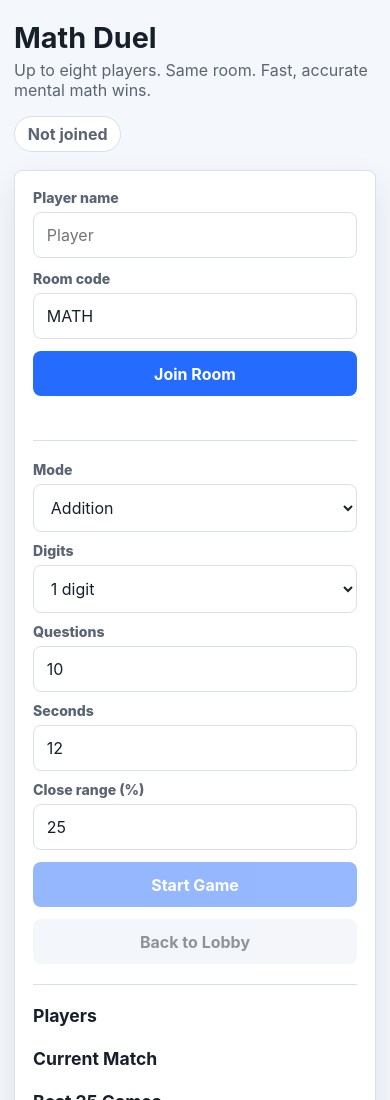
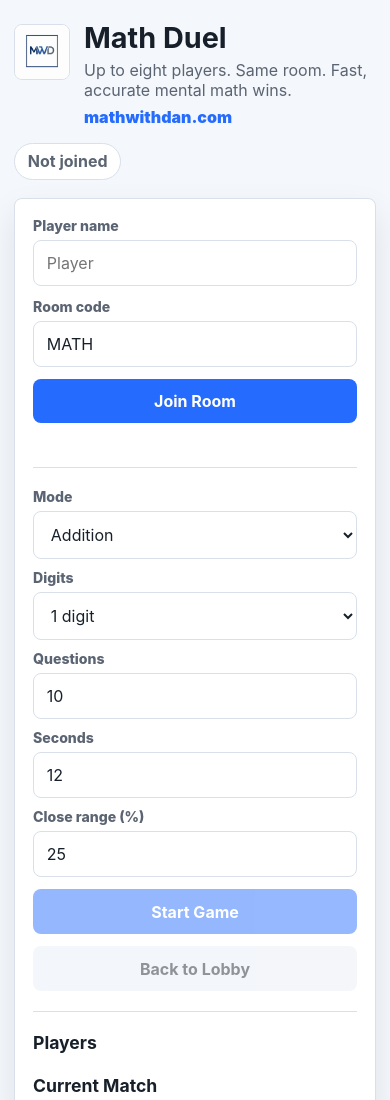
Before and after one commit to pandanmonium83/math-battle, a website: page public/index.html in a window 390 px wide. Shown: the top 1100 px of the page. Drawn offline with Linux system fonts and the light colour scheme.

Commit message:
Add files via upload

```diff
--- a/public/index.html
+++ b/public/index.html
@@ -80,6 +80,21 @@
         margin-bottom: 18px;
       }
 
+      .brand {
+        display: flex;
+        align-items: center;
+        gap: 14px;
+      }
+
+      .brand-logo {
+        width: 72px;
+        height: 72px;
+        border: 1px solid var(--line);
+        border-radius: 8px;
+        object-fit: contain;
+        background: #fff;
+      }
+
       .brand h1 {
         margin: 0;
         font-size: clamp(1.8rem, 4vw, 3.2rem);
@@ -89,6 +104,19 @@
       .brand p {
         margin: 0.45rem 0 0;
         color: var(--muted);
+      }
+
+      .brand-link {
+        display: inline-flex;
+        margin-top: 0.45rem;
+        color: var(--brand);
+        font-weight: 900;
+        text-decoration: none;
+      }
+
+      .brand-link:hover {
+        color: var(--brand-strong);
+        text-decoration: underline;
       }
 
       .status-pill {
@@ -371,6 +399,15 @@
           flex-direction: column;
         }
 
+        .brand {
+          align-items: flex-start;
+        }
+
+        .brand-logo {
+          width: 56px;
+          height: 56px;
+        }
+
         .settings-grid,
         .result-grid,
         .recap-grid {
@@ -387,8 +424,12 @@
     <main class="shell">
       <header class="topbar">
         <div class="brand">
-          <h1>Math Duel</h1>
-          <p>Up to eight players. Same room. Fast, accurate mental math wins.</p>
+          <img class="brand-logo" src="/assets/math-with-dan-logo.png" alt="Math With Dan logo" />
+          <div>
+            <h1>Math Duel</h1>
+            <p>Up to eight players. Same room. Fast, accurate mental math wins.</p>
+            <a class="brand-link" href="https://mathwithdan.com" target="_blank" rel="noopener">mathwithdan.com</a>
+          </div>
         </div>
         <div class="status-pill" id="connectionStatus">Connecting...</div>
       </header>
--- a/server.js
+++ b/server.js
@@ -669,6 +669,11 @@ function serveStatic(req, res) {
       ".html": "text/html; charset=utf-8",
       ".css": "text/css; charset=utf-8",
       ".js": "text/javascript; charset=utf-8",
+      ".png": "image/png",
+      ".jpg": "image/jpeg",
+      ".jpeg": "image/jpeg",
+      ".webp": "image/webp",
+      ".svg": "image/svg+xml",
     }[ext] || "application/octet-stream";
 
     res.writeHead(200, { "Content-Type": contentType });
```
Also changed, not shown: README.md, public/assets/math-with-dan-logo.png (added).
